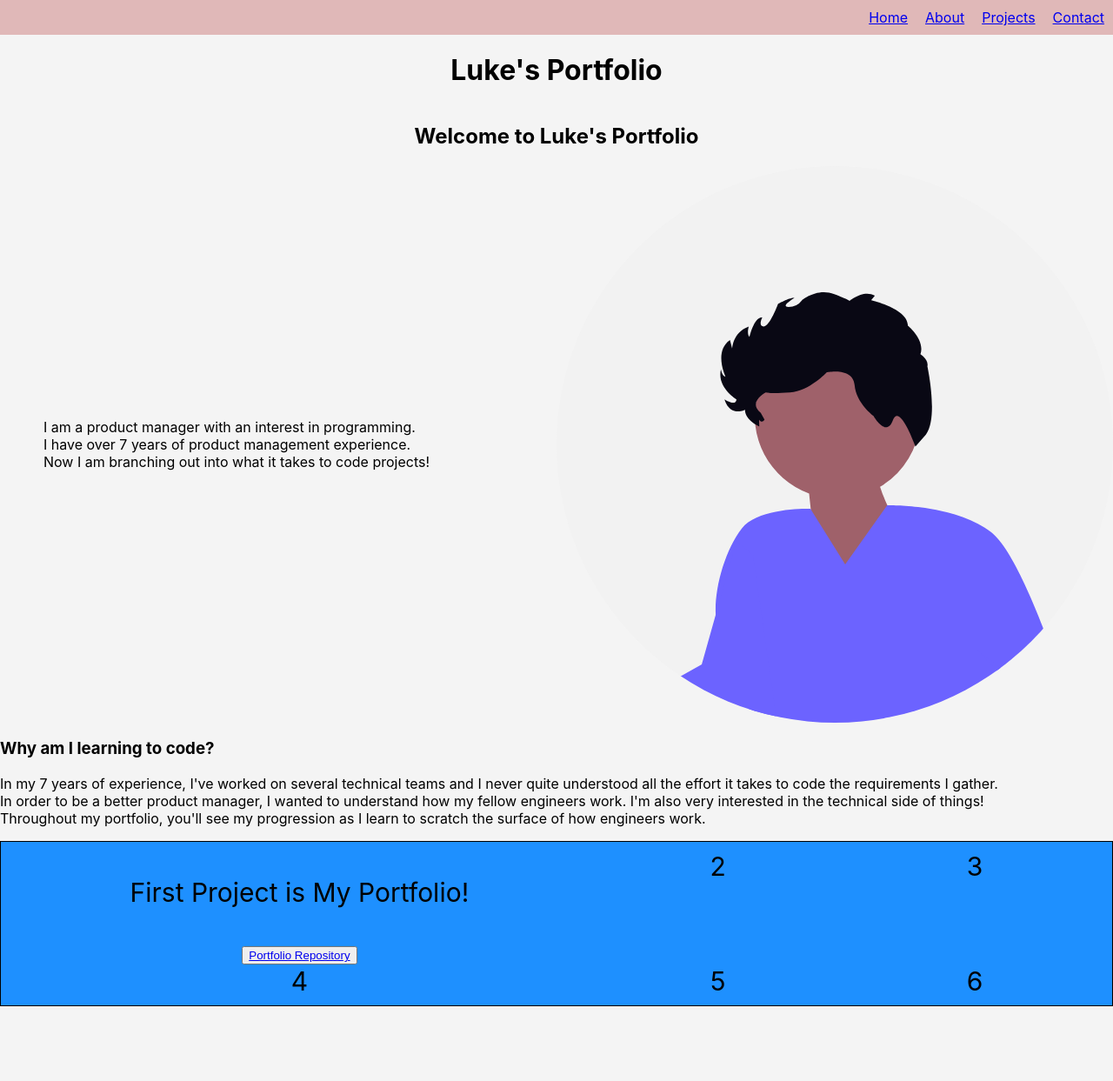
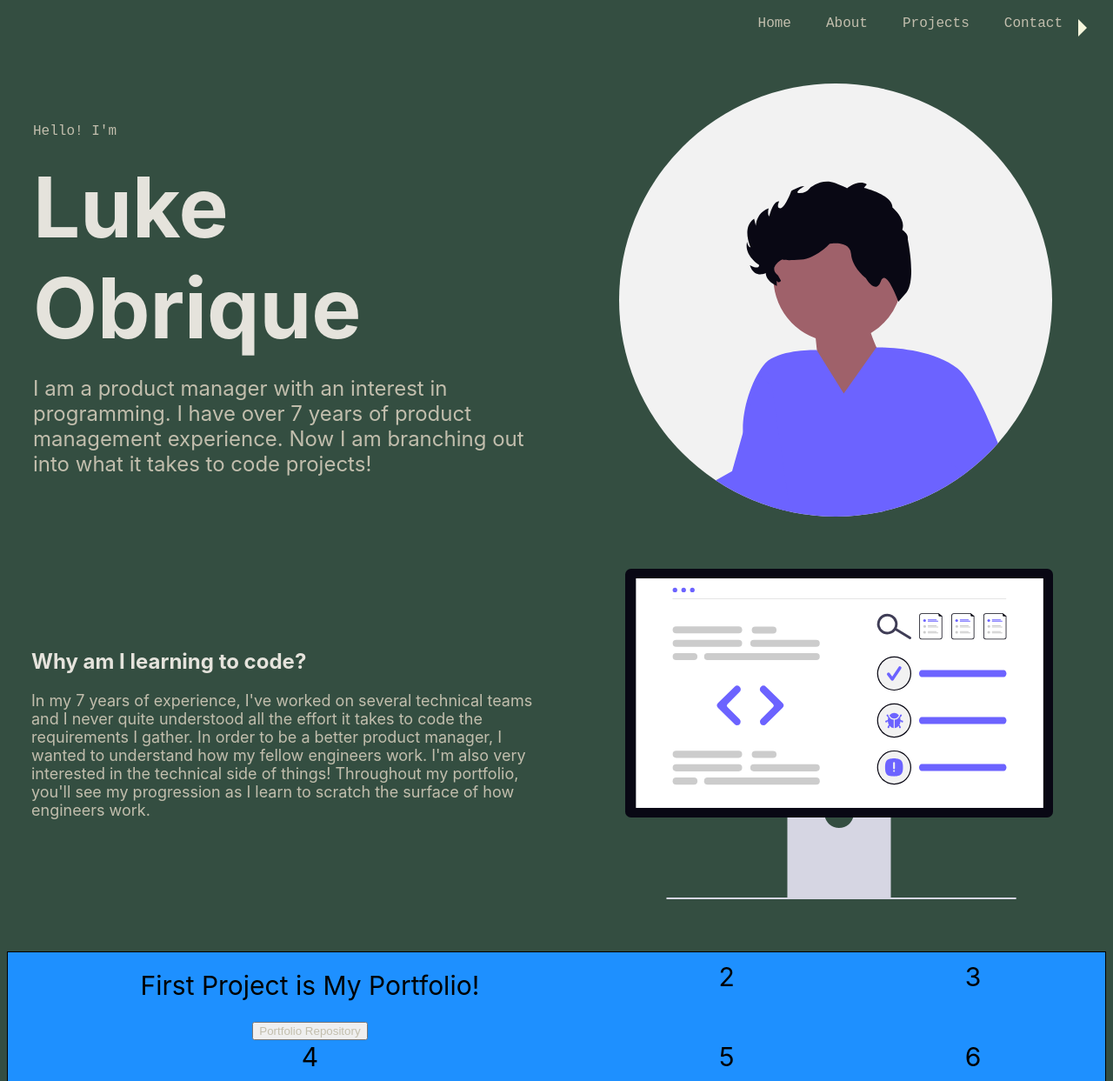
Before and after one commit to lobrique/lobrique.github.io, a plain HTML site: page Portfolio/index.html in a window 1280 px wide. Shown: the top 1243 px of the page at 87% size. Before the commit the page ends 1157 px from the top, so only its background shows below. Drawn offline with Linux system fonts and the light colour scheme.

Commit message:
added css and images

```diff
--- a/Portfolio/index.html
+++ b/Portfolio/index.html
@@ -13,35 +13,54 @@
   </head>
   <body>
     <nav class="main-nav">
-      <a href="home.html">Home</a>
+      <a href="index.html">Home</a>
       <a href="about.html">About</a>
       <a href="projects.html">Projects</a>
       <a href="contact.html">Contact</a>
     </nav>
     <div class="hero">
-      <h1>Luke's Portfolio</h1>
-      <h2>Welcome to Luke's Portfolio</h2>
+      <div class="hero-left">
+        <div class="hero-title">
+          <p class="hero-subtitle">Hello! I'm</p>
+          <h1>Luke Obrique</h1>
+        </div>
+        <div class="hero-text">
+          <p>
+            I am a product manager with an interest in programming. I have over
+            7 years of product management experience. Now I am branching out
+            into what it takes to code projects!
+          </p>
+        </div>
+      </div>
+      <div class="hero-right">
+        <img
+          class="text-image"
+          src="images/undraw_shy-guy-avatar_094a.svg"
+          alt="shy-guy-avatar"
+        />
+      </div>
     </div>
-    <div class="text-image">
-      <p>
-        I am a product manager with an interest in programming. <br />
-        I have over 7 years of product management experience. <br />
-        Now I am branching out into what it takes to code projects!
-      </p>
-      <img src="images/undraw_shy-guy-avatar_094a.svg" alt="shy-guy-avatar" />
+    <div class="section two-column left">
+      <div class="text">
+        <h3 class="header">Why am I learning to code?</h3>
+        <p>
+          In my 7 years of experience, I've worked on several technical teams
+          and I never quite understood all the effort it takes to code the
+          requirements I gather. In order to be a better product manager, I
+          wanted to understand how my fellow engineers work. I'm also very
+          interested in the technical side of things! Throughout my portfolio,
+          you'll see my progression as I learn to scratch the surface of how
+          engineers work.
+        </p>
+      </div>
+      <div class="hero-right">
+        <img
+          class="text-image"
+          src="images/undraw_code-review_jdgp.svg"
+          alt="code-review"
+        />
+      </div>
     </div>
-    <h3>Why am I learning to code?</h3>
-    <p>
-      In my 7 years of experience, I've worked on several technical teams and I
-      never quite understood all the effort it takes to code the requirements I
-      gather. <br />
-      In order to be a better product manager, I wanted to understand how my
-      fellow engineers work. I'm also very interested in the technical side of
-      things! <br />
-      Throughout my portfolio, you'll see my progression as I learn to scratch
-      the surface of how engineers work.
-    </p>
-    <div></div>
     <div class="gridcontainer">
       <div>
         <p>First Project is My Portfolio!</p>
@@ -63,9 +82,8 @@
 </html>
 
 <!-- To do list
-1. Figure out and add images to page
-2. Add a section for past projects
-3. Add a contact form
-4. Add a privacy policy page and socials page (github, linkedin, etc.)
-5. Explore adding a blog page?
+- Add a section for past projects
+- Add a contact form
+- Add a privacy policy page and socials page (github, linkedin, etc.)
+- Explore adding a blog page?
 -->
--- a/Portfolio/style.css
+++ b/Portfolio/style.css
@@ -3,9 +3,20 @@
    ============== */
 body {
   font-family: -apple-system, BlinkMacSystemFont, system-ui, sans-serif;
-  background-color: #f4f4f4;
+  background-color: #344e41;
+}
+
+a {
+  text-decoration: none;
+  color: #c2bead;
+}
+
+h1,
+h2,
+h3,
+p {
   margin: 0;
-  padding: 0;
+  padding: 10px;
 }
 
 /* ==============
@@ -14,28 +25,86 @@ body {
 .main-nav {
   display: flex;
   justify-content: flex-end;
-  gap: 20px;
-  background-color: #e0b8b8;
-  text-decoration: none;
-  padding: 10px;
+  gap: 40px;
+  padding: 10px 50px 10px 0px;
   font-size: 16px;
+  font-family: monospace;
 }
+
 /* ==============
    Hero Section
    ============== */
 .hero {
+  display: flex; /* Flexbox layout */
+  justify-content: space-between; /* Space between left and right */
+  align-items: center; /* Align items vertically */
+  margin-top: 50px;
+}
+
+.hero-left {
+  flex: 1;
+  margin: 0px 0px 0px 20px;
+  padding: 0;
+}
+
+.hero-right {
+  flex: 1;
   display: flex;
-  flex-direction: column;
-  align-items: center;
+  justify-content: center; /* Center image horizontally */
+  align-items: center; /* Center image vertically */
+}
+
+.hero-title {
+  font-size: 48px;
+  color: #e5e3dc;
+  padding: 0;
+  margin-top: 0;
+  margin-bottom: 0;
+}
+
+.hero-subtitle {
+  font-size: 16px;
+  font-family: monospace;
+  color: #c2bead;
+}
+
+.hero-text {
+  font-size: 24px;
+  color: #c2bead;
   padding: 0;
   margin: 0;
 }
 
 .text-image {
+  max-width: 80%;
+  height: auto;
+}
+
+/* ==============
+   Section Columns
+   ============== */
+.section.two-column {
   display: flex;
   justify-content: space-between;
   align-items: center;
-  margin-left: 50px;
+  margin: 60px 0; /* spacing between sections */
+}
+
+.section.two-column .text {
+  flex: 1;
+  padding: 18px;
+  color: #c2bead;
+  font-size: 18px;
+}
+
+.section.two-column .blank {
+  flex: 1;
+}
+
+.text h3 {
+  flex: 1;
+  color: #e5e3dc;
+  font-size: 24px;
 }
 
 /* ==============
@@ -52,6 +121,7 @@ body {
   grid-template-columns: auto auto auto;
   background-color: dodgerblue;
   padding: 10px;
+  margin: 0;
 }
 
 /* ==============
@@ -176,5 +246,7 @@ body {
  Darker Green - #3A5A40
  Dark Green - #588157
  Light Green - #A3B18A
- Non Green - #DAD7CD
+ Non Green Darkest - #C2BEAD
+ Non Green Dark - #DAD7CD
+ Non Green Light - #E5E3DC
 */
```
Also changed, not shown: Portfolio/about.html (+1 -1 lines), Portfolio/contact.html (+1 -1 lines), Portfolio/projects.html (+1 -1 lines), Portfolio/images/undraw_code-review_jdgp.svg (added), 1 other file.
